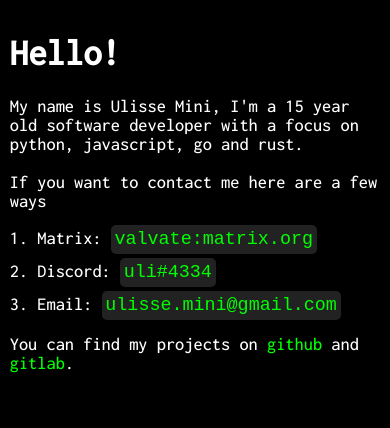
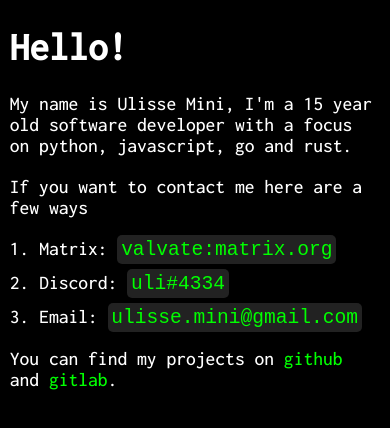
Before and after one commit to UlisseMini/uli.rocks-oldnext, a Next.js app: page / in a window 390 px wide. Shown: the top 428 px of the page. Built offline with nearby package versions, Linux system fonts and the light colour scheme.

Commit message:
Big refactor, add metatags etc

```diff
--- /dev/null
+++ b/components/layout.module.css
@@ -0,0 +1,11 @@
+.main {
+    margin: 0 auto; /* Centering */
+    width: 50vw;    /* Paragraph wrap */
+}
+
+/* On phones use more of the space. */
+@media screen and (max-width: 400px) {
+  .main {
+    width: 95vw;
+  }
+}
--- /dev/null
+++ b/components/layout.tsx
@@ -0,0 +1,29 @@
+import styles from './layout.module.css'
+import Head from 'next/head'
+import Link from 'next/link'
+
+const title = 'Uli'
+const description = "Ulisse Mini's home on the internet"
+
+export default function Layout ({ children }) {
+  return (
+    <div className={styles.container}>
+
+      <Head>
+        <title>{title}</title>
+        <link rel='icon' href='/favicon.ico' />
+        <meta name='viewport' content='width=device-width, initial-scale=1.0' />
+        <meta
+          name='description'
+          content={description}
+        />
+        <meta name='og:title' content={title} />
+        <meta name='twitter:card' content='summary' />
+      </Head>
+
+      <main className={styles.main}>
+        {children}
+      </main>
+    </div>
+  )
+}
--- a/pages/_app.tsx
+++ b/pages/_app.tsx
@@ -1,4 +1,4 @@
-import '../style.css'
+import '../styles/global.css'
 
 function App ({ Component, pageProps }) {
   return <Component {...pageProps} />
--- a/pages/index.tsx
+++ b/pages/index.tsx
@@ -1,4 +1,4 @@
-import Head from 'next/head'
+import Layout from '../components/layout'
 
 const github = 'https://github.com/UlisseMini'
 const gitlab = 'https://gitlab.com/0u'
@@ -8,18 +8,9 @@ const matrix = 'valvate:matrix.org'
 
 export default function Home () {
   return (
-    <>
-      <Head>
-        <title>Uli</title>
-        <link rel='icon' href='/favicon.ico' />
-        <meta name='viewport' content='width=device-width, initial-scale=1.0' />
-      </Head>
+    <Layout>
+      <h1>Hello!</h1>
 
-      <header>
-        <h1>Hello!</h1>
-      </header>
-
-      <main>
       <p>
         My name is Ulisse Mini, I'm a 15 year old software developer
         with a focus on python, javascript, go and rust.
@@ -39,7 +30,6 @@ export default function Home () {
         You can find my projects
         on <a href={github}>github</a> and <a href={gitlab}>gitlab</a>.
       </p>
-      </main>
-    </>
+    </Layout>
   )
 }
--- a/style.css
+++ b/styles/global.css
@@ -1,42 +1,24 @@
 @import url('https://fonts.googleapis.com/css2?family=Inconsolata:wght@500&display=swap');
 
-/* Colors */
-html {
+/* Global styles for html and body */
+html, body {
+    margin: 0;
+    padding: 0;
+
+    font-family: 'Inconsolata', monospace;
+    font-size: calc(.5em + .5vw + 1vh);
+
     background: #000;
     color: #fff;
 }
 
-/* Font */
-html {
-    font-family: 'Inconsolata', monospace;
-    font-size: calc(.5em + .5vw + 1vh);
-}
-
-/* Centering */
-html {
-    display: flex;
-    justify-content: center;
-    height: 100vh;
-}
-
-/* Paragraph wrap */
-main {
-    width: 50vw;
-}
-
-/* On phones use more of the space. */
-@media screen and (max-width: 400px) {
-  main {
-    width: 95vw;
-  }
-}
-
-ol {
+/* List styling */
+ol, ul {
     list-style-position: inside;
     padding: 0;
 }
 
-ol li {
+li {
     margin-top: .6rem;
 }
 
```
Lines whose indentation alone changed are shown as unchanged.
